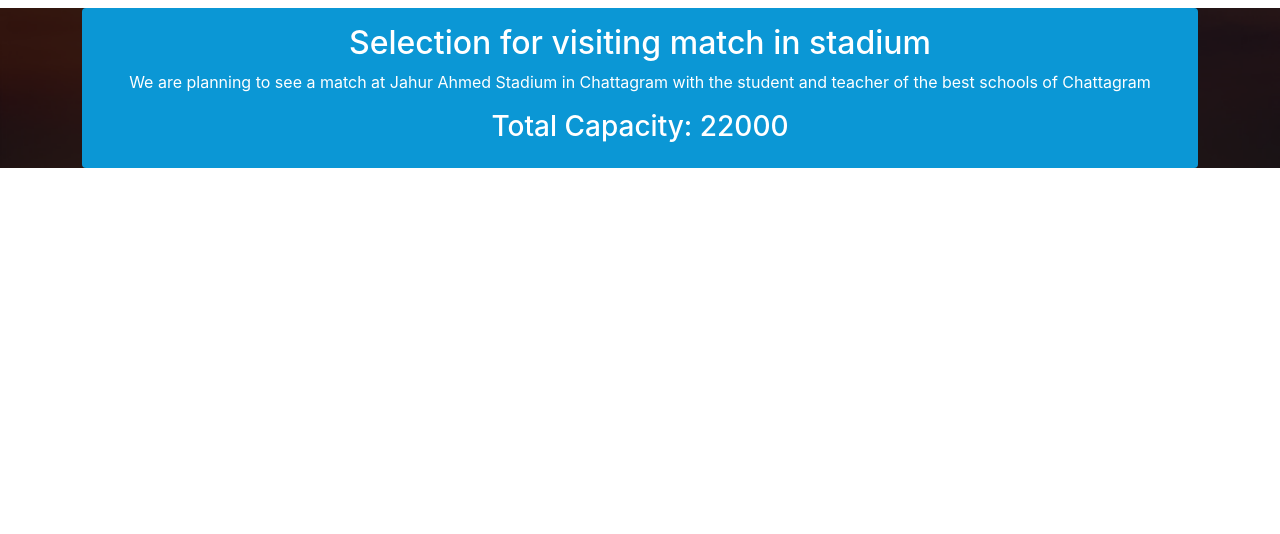
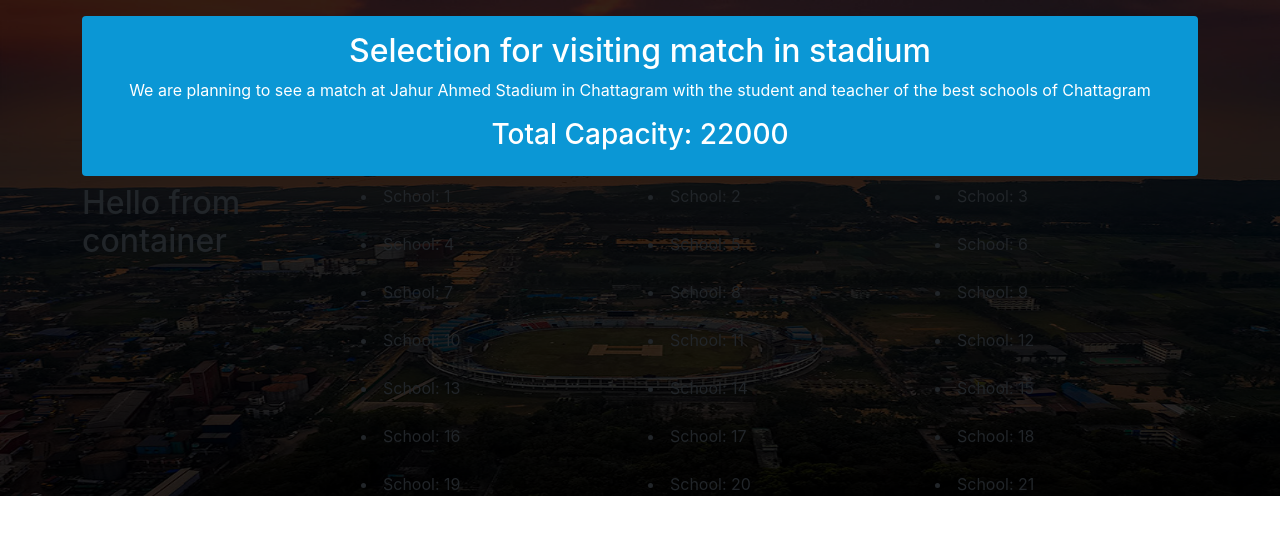
Before and after one commit to jbmakib/visit-stadium, a React (Create React App) app: page / in a window 1280 px wide. Shown: the top 534 px of the page. Built offline with nearby package versions, Linux system fonts and the light colour scheme.

Commit message:
school container added

```diff
--- a/src/App.css
+++ b/src/App.css
@@ -1,5 +1,6 @@
 #container {
     background-image: url(images/bg.png);
     background-position: fixed;
-    background-size: cover;
+    background-size: 100% 100%;
+    background-repeat: no-repeat;
 }
--- a/src/App.js
+++ b/src/App.js
@@ -1,11 +1,13 @@
 import "./App.css";
+import Container from "./components/Container/Container";
 import Header from "./components/Header/Header";
 
 function App() {
     return (
-        <div id="container">
+        <div id="container" className="pt-2">
             <div className="container">
                 <Header></Header>
+                <Container></Container>
             </div>
         </div>
     );
--- /dev/null
+++ b/src/components/Container/Container.css
@@ -0,0 +1,4 @@
+.school-container {
+    display: grid;
+    grid-template-columns: 1fr 3fr;
+}
--- /dev/null
+++ b/src/components/Container/Container.js
@@ -0,0 +1,25 @@
+import React, { useEffect, useState } from "react";
+import "./Container.css";
+
+const Container = () => {
+    const [schools, setSchools] = useState([]);
+
+    useEffect(() => {
+        fetch("./schools.JSON")
+            .then((res) => res.json())
+            .then((data) => setSchools(data));
+    }, []);
+
+    return (
+        <div className="school-container">
+            <h2>Hello from container</h2>
+            <div className="row row-cols-1 row-cols-md-3 g-4">
+                {schools.map((school) => (
+                    <li>School: {school.id}</li>
+                ))}
+            </div>
+        </div>
+    );
+};
+
+export default Container;
```
